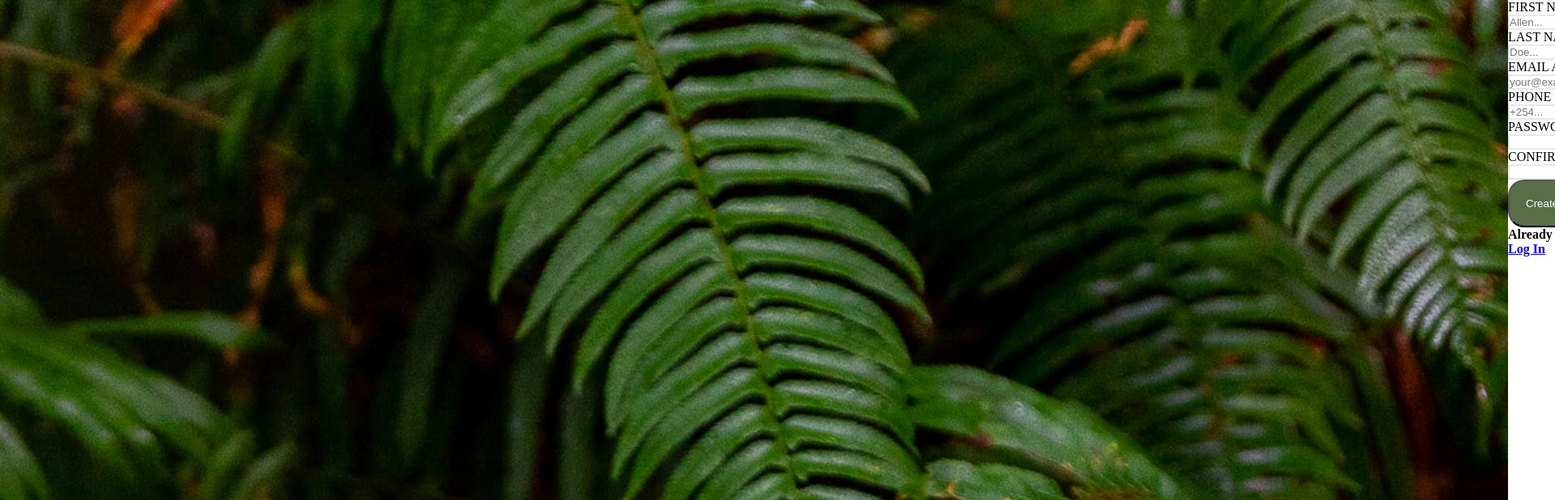
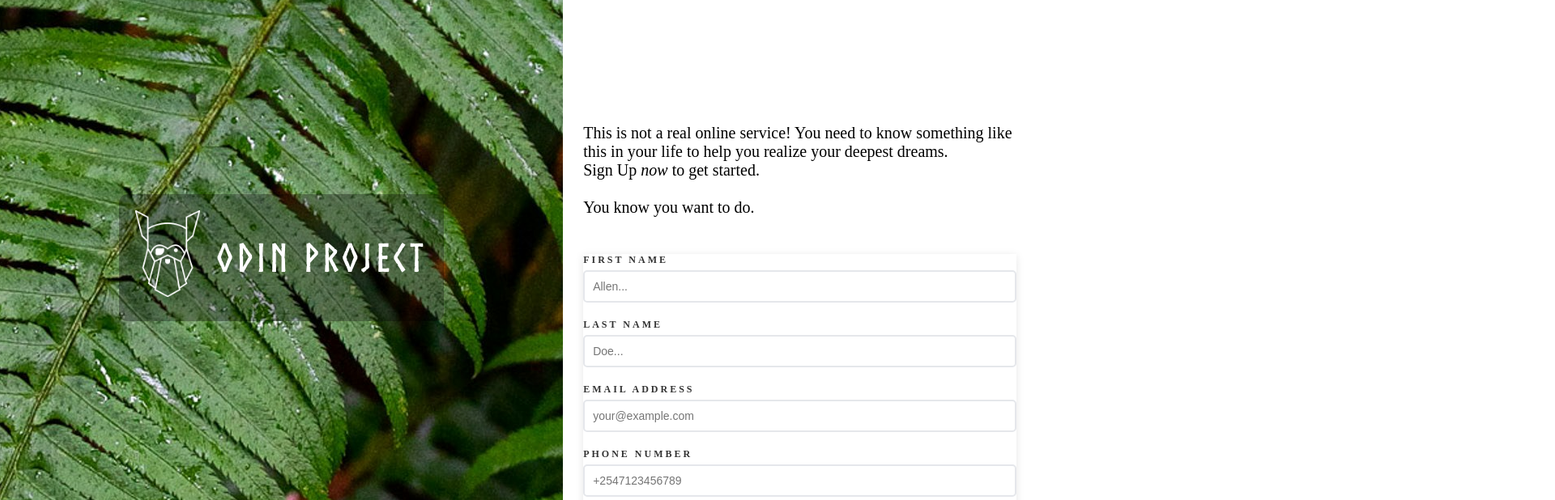
Before and after one commit to AllenWachio/top-form-project, a plain HTML site: page index.html in a window 1280 px wide. Shown: the top 618 px of the page at 81% size, 1920 px wide, since content can reach past the window. Drawn offline with Linux system fonts and the light colour scheme; files whose address does not match are found by name; a web font is replaced by a local one.

Commit message:
Added a gitingore file and asset font

```diff
--- a/index.html
+++ b/index.html
@@ -4,16 +4,26 @@
     <meta charset="UTF-8">
     <meta name="viewport" content="width=device-width, initial-scale=1.0">
     <title>Document</title>
-    <link rel="stylesheet" href="style.css">
+    <link rel="stylesheet" href="css-files/style.css">
 </head>
 <body>
 
     <div class="logo-background-image">
         <img src="assets/images/background-image.jpg" alt="Logo Background Image">
         <div class="logo-banner">
-            <img src="assets/images/odin-logo.png" alt="Odin Logo">
-            <h2>ODIN</h2>
+            <img class="logo" src="assets/images/odin-logo.png" alt="Odin Logo">
+            <h2>ODIN PROJECT</h2>
         </div>
+    </div>
+
+    <div class="logo-info">
+        <div class="hero-text">
+            <p>
+                This is not a real online service! You need to know something like this in your life to help
+                you realize your deepest dreams. <br> Sign Up <i>now</i> to get started. <br> <br>
+                You know you want to do. <br><br><br>
+
+            </p>
         </div>
 
         <div class="form">
@@ -28,7 +38,7 @@
                 <input type="email" name="email-address" id="email-address" placeholder="your@example.com" required>
 
                 <label for="phone-number">PHONE NUMBER</label>
-            <input type="number" name="phone-number" id="phone-number" pattern="+254712123456" placeholder="+254..." required>
+                <input type="tel" name="phone-number" id="phone-number" pattern="[0-9]{10}"  placeholder="+2547123456789" required>
 
                 <label for="user-password">PASSWORD</label>
                 <input type="password" name="user-password" id="user-password" required minlength="6" maxlength="30">
@@ -37,13 +47,15 @@
                 <input type="password" name="confirm-user-password" id="confirm-user-password" required minlength="6" maxlength="30">
 
                 <button type="submit">Create Account</button>
+            </form>
+        </div>
 
         <div class="text-for-log-in">
             <h4>Already have an account? <a href="log-in.html">Log In</a></h4>
         </div>
-        </form>
     </div>
 
-    <script src="script.js"></script>
+
+    <script src="js-files/script.js"></script>
 </body>
 </html>
--- a/style.css
+++ /dev/null
@@ -1,31 +0,0 @@
-@font-face {
-    font-family: 'OdinFont'; /* Name you want to use for the font */
-    src: url('assets/fonts/Norse-Bold.otf') format('opentype'); /* Path to your font file */
-    font-weight: normal; /* Specify the weight of the font */
-    font-style: normal; /* Specify the style of the font */
-}
-
-* {
-    margin: 0;
-    padding: 0;
-}
-
-body {
-    display: flex;
-}
-
-.logo-banner h2 {
-    font-family: OdinFont;
-}
-
-input {
-    border: 2px solid #E5E7EB;
-}
-
-
-button {
-    background-color: #596D48;
-    color: white;
-    padding: 20px;
-    border-radius: 20px;
-}
```
Also changed, not shown: assets/fonts/Norse-Bold.otf (added), script.js (deleted), 1 other file. Lines whose indentation alone changed are shown as unchanged.
